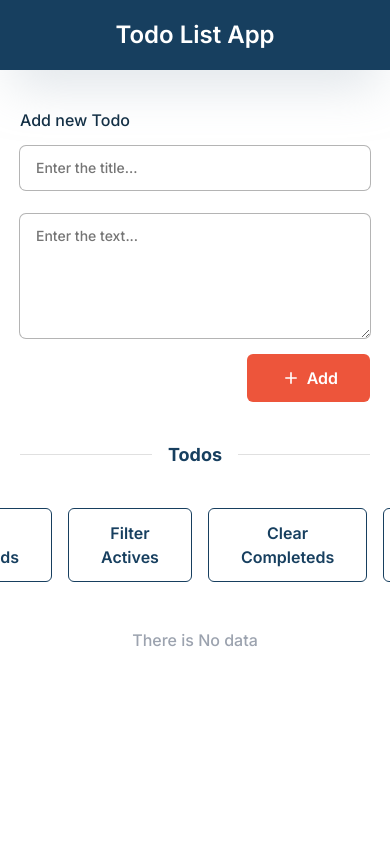
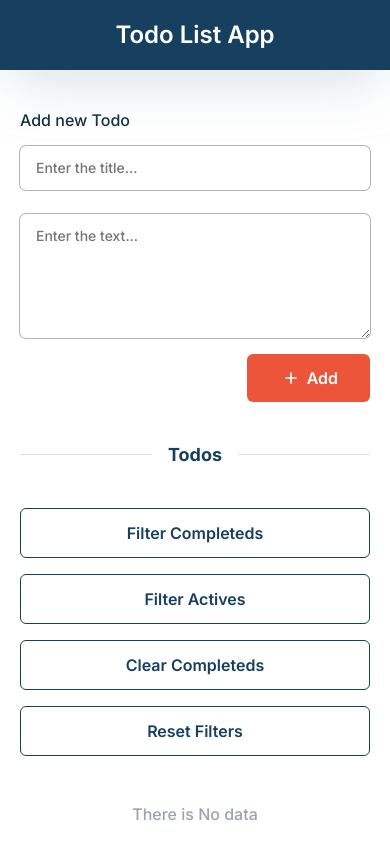
Before and after one commit to saeideh-abs/todo-list, a Next.js app: page / in a window 390 px wide. Built offline with nearby package versions, Linux system fonts and the light colour scheme.

Commit message:
make filter buttons responsive

```diff
--- a/app/_components/FilterButtons.tsx
+++ b/app/_components/FilterButtons.tsx
@@ -1,11 +1,19 @@
-import { Button } from '@/components'
+import { Button, ButtonProps } from '@/components'
 import { useTodoStore } from '@/store/todo'
+import { cn } from '@/utils'
+import { PropsWithChildren } from 'react'
 import { useShallow } from 'zustand/react/shallow'
 
 export const FilterButtons = () => {
-  const [filterCompleted, filterActives, clearCompleted, resetFilters] =
-    useTodoStore(
+  const [
+    hasFilter,
+    filterCompleted,
+    filterActives,
+    clearCompleted,
+    resetFilters,
+  ] = useTodoStore(
     useShallow(state => [
+      state.hasFilter,
       state.filterCompleted,
       state.filterActives,
       state.clearCompleted,
@@ -14,22 +22,46 @@ export const FilterButtons = () => {
   )
 
   return (
-    <div className="flex gap-4 justify-center">
-      <Button variant="outlined" color="primary" onClick={filterCompleted}>
+    <div className="flex flex-col sm:flex-row gap-4 justify-center">
+      <ResponsiveButton
+        variant={hasFilter === 'completed' ? 'solid' : 'outlined'}
+        color="primary"
+        onClick={filterCompleted}
+      >
         Filter Completeds
-      </Button>
+      </ResponsiveButton>
 
-      <Button variant="outlined" color="primary" onClick={filterActives}>
+      <ResponsiveButton
+        variant={hasFilter === 'active' ? 'solid' : 'outlined'}
+        color="primary"
+        onClick={filterActives}
+      >
         Filter Actives
-      </Button>
+      </ResponsiveButton>
 
-      <Button variant="outlined" color="primary" onClick={clearCompleted}>
+      <ResponsiveButton
+        variant="outlined"
+        color="primary"
+        onClick={clearCompleted}
+      >
         Clear Completeds
-      </Button>
+      </ResponsiveButton>
 
-      <Button variant="outlined" color="primary" onClick={resetFilters}>
+      <ResponsiveButton
+        variant="outlined"
+        color="primary"
+        onClick={resetFilters}
+      >
         Reset Filters
-      </Button>
+      </ResponsiveButton>
     </div>
   )
 }
+
+const ResponsiveButton = ({ className, children, ...props }: ButtonProps) => {
+  return (
+    <Button className={cn('w-full sm:w-fit', className)} {...props}>
+      {children}
+    </Button>
+  )
+}
--- a/components/Button/index.tsx
+++ b/components/Button/index.tsx
@@ -26,7 +26,7 @@ export const Button = forwardRef<
   ref,
 ) {
   const defaultStyle = cn(
-    `rounded-md outline-none w-fit cursor-pointer`,
+    `rounded-md w-fit cursor-pointer`,
     variant === 'outlined' && 'border border-solid bg-transparent',
   )
 
```
Lines whose indentation alone changed are shown as unchanged.
